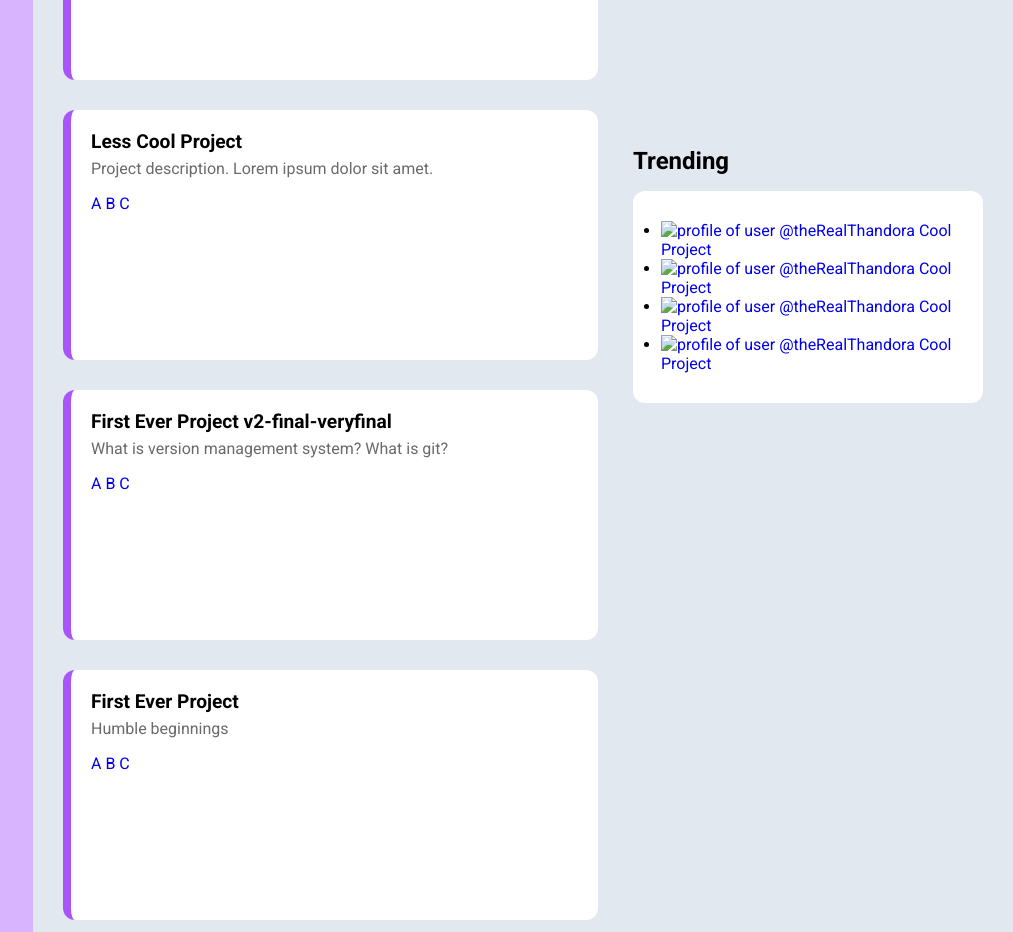
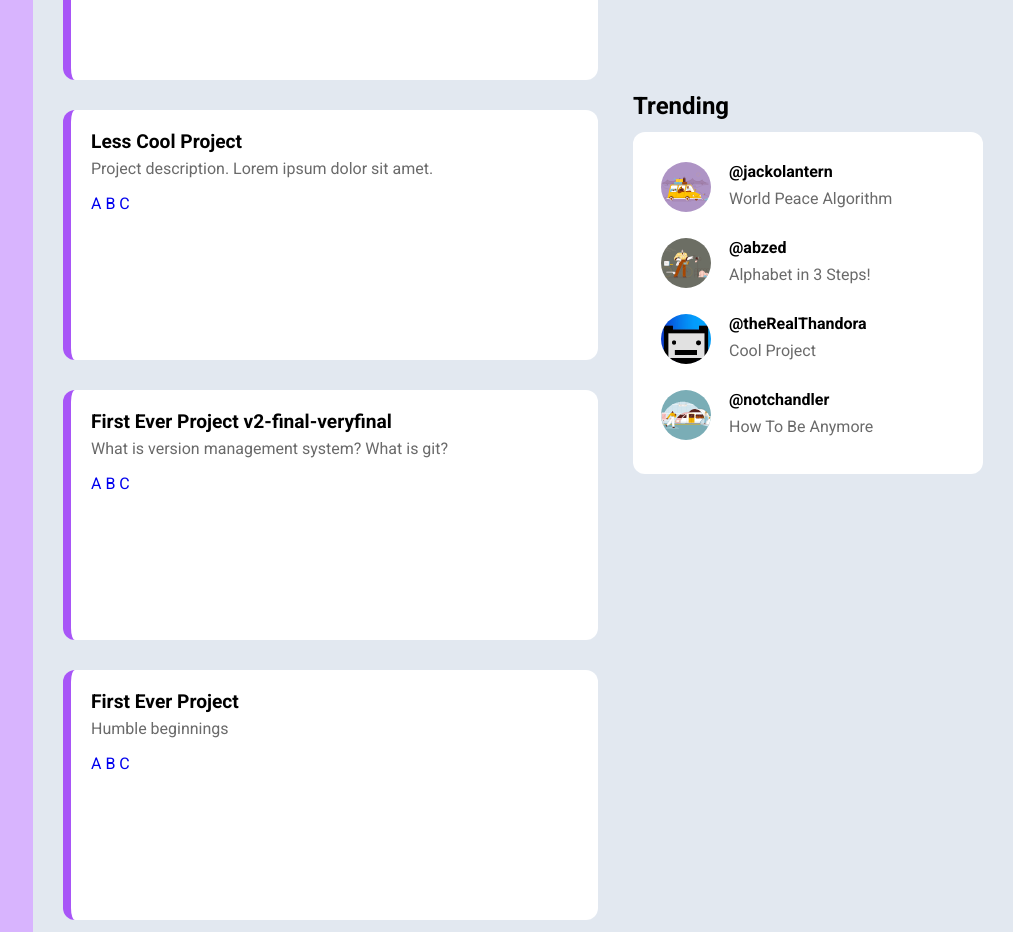
Before and after one commit to thandora/odin-admin-dashboard, a plain HTML site: page index.html in a window 1280 px wide. Shown: the part 980-1912 px from the top of the page, without its empty margins (267-1280 px from the left). Drawn offline with Linux system fonts and the light colour scheme.

Commit message:
Style trending section

```diff
--- a/index.html
+++ b/index.html
@@ -274,27 +274,42 @@
           <div class="trending-contents">
             <ul>
               <li class="trending">
-                <a href="#" class="profile-picture"><img src="" alt="profile of user" /></a>
-                <a href="#">@<span class="profile-name">theRealThandora</span></a>
+                <a href="#" class="profile-picture"
+                  ><img
+                    src="assets/profile-pics/drawkit-transport-scene-3.svg"
+                    alt="profile of user"
+                /></a>
+                <a href="#" class="handle">@<span class="profile-name">jackolantern</span></a>
+                <a href="#" class="project">World Peace Algorithm</a>
+              </li>
+
+              <li class="trending">
+                <a href="#" class="profile-picture">
+                  <img
+                    src="assets/profile-pics/drawkit-transport-scene-2.svg"
+                    alt="profile of user"
+                  />
+                </a>
+                <a href="#" class="handle">@<span class="profile-name">abzed</span></a>
+                <a href="#" class="project">Alphabet in 3 Steps!</a>
+              </li>
+
+              <li class="trending">
+                <a href="#" class="profile-picture">
+                  <img src="assets/profile-pics/profile.jpg" alt="profile of user" />
+                </a>
+                <a href="#" class="handle">@<span class="profile-name">theRealThandora</span></a>
                 <a href="#" class="project">Cool Project</a>
               </li>
 
               <li class="trending">
-                <a href="#" class="profile-picture"><img src="" alt="profile of user" /></a>
-                <a href="#">@<span class="profile-name">theRealThandora</span></a>
-                <a href="#" class="project">Cool Project</a>
-              </li>
-
-              <li class="trending">
-                <a href="#" class="profile-picture"><img src="" alt="profile of user" /></a>
-                <a href="#">@<span class="profile-name">theRealThandora</span></a>
-                <a href="#" class="project">Cool Project</a>
-              </li>
-
-              <li class="trending">
-                <a href="#" class="profile-picture"><img src="" alt="profile of user" /></a>
-                <a href="#">@<span class="profile-name">theRealThandora</span></a>
-                <a href="#" class="project">Cool Project</a>
+                <a href="#" class="profile-picture"
+                  ><img
+                    src="assets/profile-pics/drawkit-transport-scene-8.svg"
+                    alt="profile of user"
+                /></a>
+                <a href="#" class="handle">@<span class="profile-name">notchandler</span></a>
+                <a href="#" class="project">How To Be Anymore</a>
               </li>
             </ul>
           </div>
--- a/style.css
+++ b/style.css
@@ -281,7 +281,7 @@ a {
   padding-bottom: 0;
 }
 
-/* All list items except eh first */
+/* All list items except the first */
 .content .announcements li:not(:nth-child(1)) {
   border-top: 1px solid rgb(161, 161, 161);
 }
@@ -310,8 +310,56 @@ a {
 }
 
 /* Content trending */
-.content .trending-container ul {
+.content .trending-contents {
   padding: 30px 28px;
   background-color: #ffffff;
   border-radius: 12px;
 }
+
+.content .trending-container ul {
+  display: grid;
+  gap: 22px;
+  list-style: none;
+  margin: 0;
+  padding: 0;
+}
+
+.content .trending-container li {
+  display: grid;
+  column-gap: 18px;
+  grid-template-columns: min-content 1fr;
+  grid-template-rows: 1fr 1fr;
+}
+
+.content .trending .profile-picture {
+  grid-row: 1/-1;
+}
+
+.content .trending .profile-picture img {
+  border-radius: 50%;
+  width: 50px;
+  height: 50px;
+}
+
+/* Hardcoded color backgrounds for profile pictures in trending*/
+.trending-contents li:nth-child(1) img {
+  background-color: #ae94c5;
+}
+
+.trending-contents li:nth-child(2) img {
+  background-color: #6c6e64;
+}
+
+.trending-contents li:nth-child(4) img {
+  background-color: #7aadb6;
+}
+
+.content .trending .handle {
+  color: black;
+  font-size: 1rem;
+  font-weight: 700;
+}
+
+.content .trending .project {
+  color: #6a6a6a;
+}
```
Also changed, not shown: assets/profile-pics/drawkit-transport-scene-2.svg (added), assets/profile-pics/drawkit-transport-scene-3.svg (added), assets/profile-pics/drawkit-transport-scene-8.svg (added), assets/profile-pics/profile.jpg (added), 1 other file.
